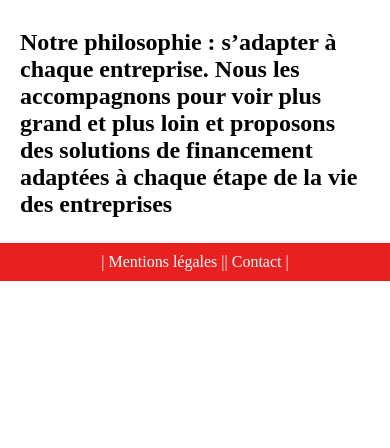
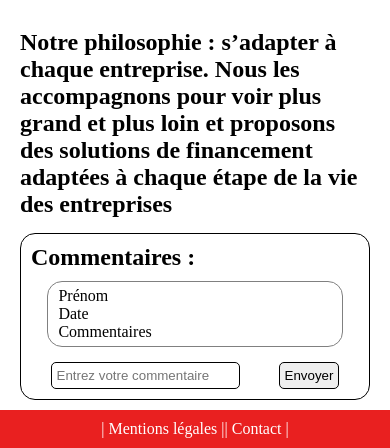
Before and after one commit to Redo76/GBAF, a PHP site: page /partenaire.html in a window 390 px wide. Shown: the part 576-1024 px from the top of the page. Before the commit the page ends 857 px from the top, so only its background shows below. Run offline with PHP 8.4, Linux system fonts and the light colour scheme.

Commit message:
page partenaire mobile terminé

```diff
--- a/assets/css/style.css
+++ b/assets/css/style.css
@@ -66,6 +66,29 @@ aside ul{
 .full h2{
     padding: 15px 0;
 }
+.comment{
+    padding: 10px;
+    border: 1px black solid;
+    border-radius: 15px;
+}
+.comment h2{
+    padding-bottom: 10px;
+}
+.comment_flex{
+    display: flex;
+    flex-direction: column;
+    align-items: center;
+}
+.comment_content{
+    width: 90%;
+    padding: 5px 10px;
+    border: 1px gray solid;
+    border-radius: 15px;
+}
+.comment_form{
+    display: flex;
+    justify-content: space-around;
+}
 footer{
     margin-top: 10px;
     padding: 10px 0;
@@ -73,3 +96,11 @@ footer{
     color: white;
     text-align: center;
 }
+form{
+    padding-top: 15px;
+}
+form input, form button{
+    border-radius: 5px;
+    border: 1px black solid;
+    padding: 5px;
+}
--- a/partenaire.html
+++ b/partenaire.html
@@ -24,8 +24,20 @@
                 Nous les accompagnons pour voir plus grand et plus loin et proposons des solutions de financement adaptées à chaque étape de la vie des entreprises
             </h2>
         </article>
-        <section class="commentaires">
-
+        <section class="comment">
+            <h2>Commentaires :</h2>
+            <div class="comment_flex">
+                <article class="comment_content">
+                    <p>Prénom</p>
+                    <p>Date</p>
+                    <p>Commentaires</p>
+                </article>
+            </div>
+            <form action="" method="POST" class="comment_form">
+                <label for="commentaire" hidden></label>
+                <input type="text" name="commentaire" id="commentaire" placeholder="Entrez votre commentaire" required>
+                <button type="submit">Envoyer</button>
+            </form>
         </section>
     </main>
     <footer>
```
